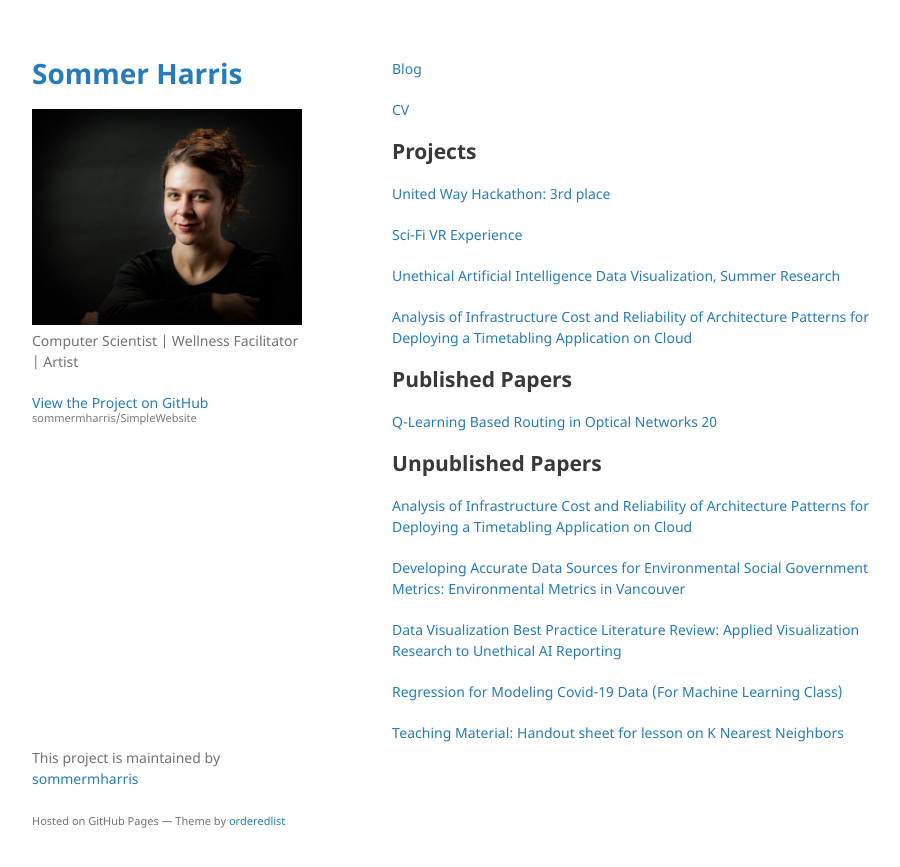
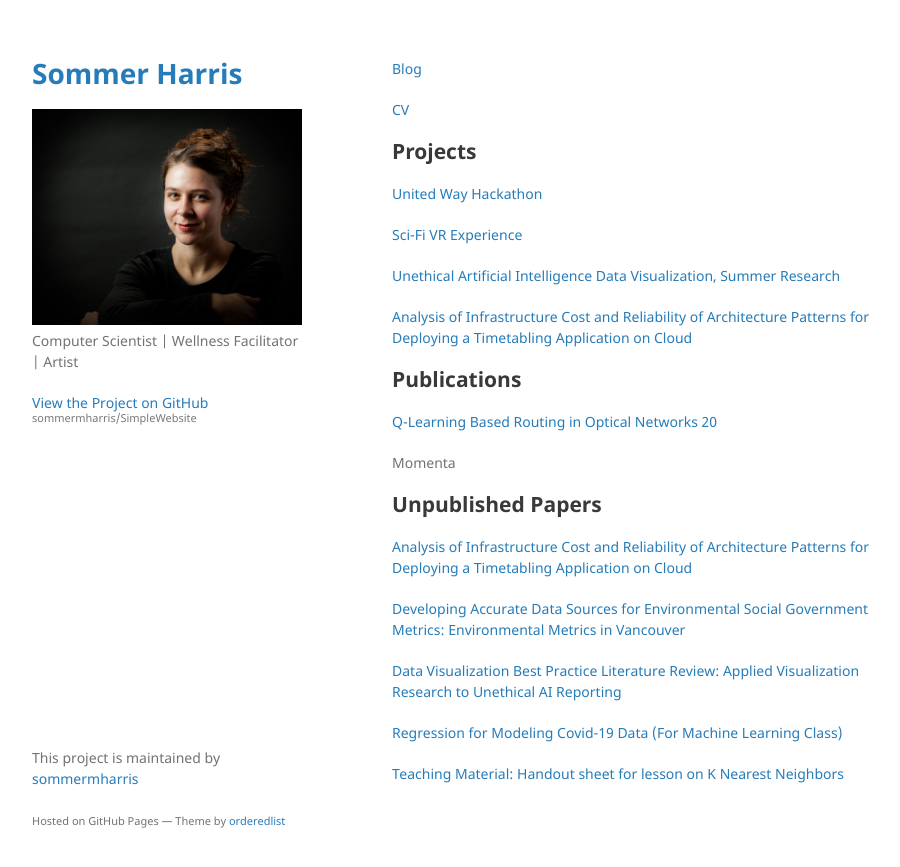
Before and after one commit to sommermharris/SimpleWebsite, a Jekyll site: the page built from index.md, in a window 1280 px wide. Shown: the top 867 px of the page, without its empty margins (178-1078 px from the left). Built offline with Jekyll 4.4.1, drawn with Linux system fonts in a browser that asks for light colours.

Commit message:
Update index.md

```diff
--- a/index.md
+++ b/index.md
@@ -7,7 +7,7 @@ layout: default
 [CV](./another-page.html)
 
 ## Projects
-[United Way Hackathon: 3rd place](./projects/united-way-hackathon.html)
+[United Way Hackathon](./projects/united-way-hackathon.html)
 
 [Sci-Fi VR Experience](./projects/sci-fi-vr.html)
 
@@ -15,9 +15,11 @@ layout: default
 
 [Analysis of Infrastructure Cost and Reliability of Architecture Patterns for Deploying a Timetabling Application on Cloud](./projects/capstone.html)
 
-## Published Papers
+## Publications
 
 [Q-Learning Based Routing in Optical Networks 20](files/qlearning.pdf)
+
+Momenta
 
 ## Unpublished Papers
 
```
